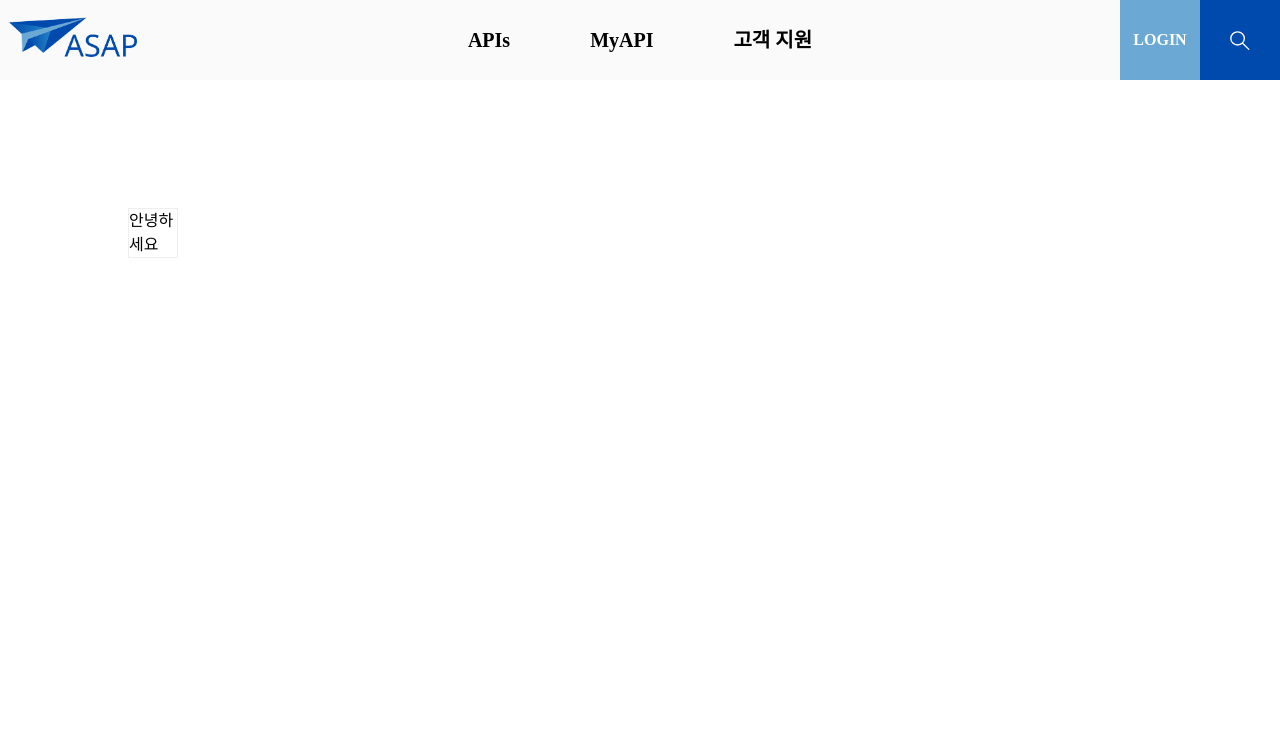
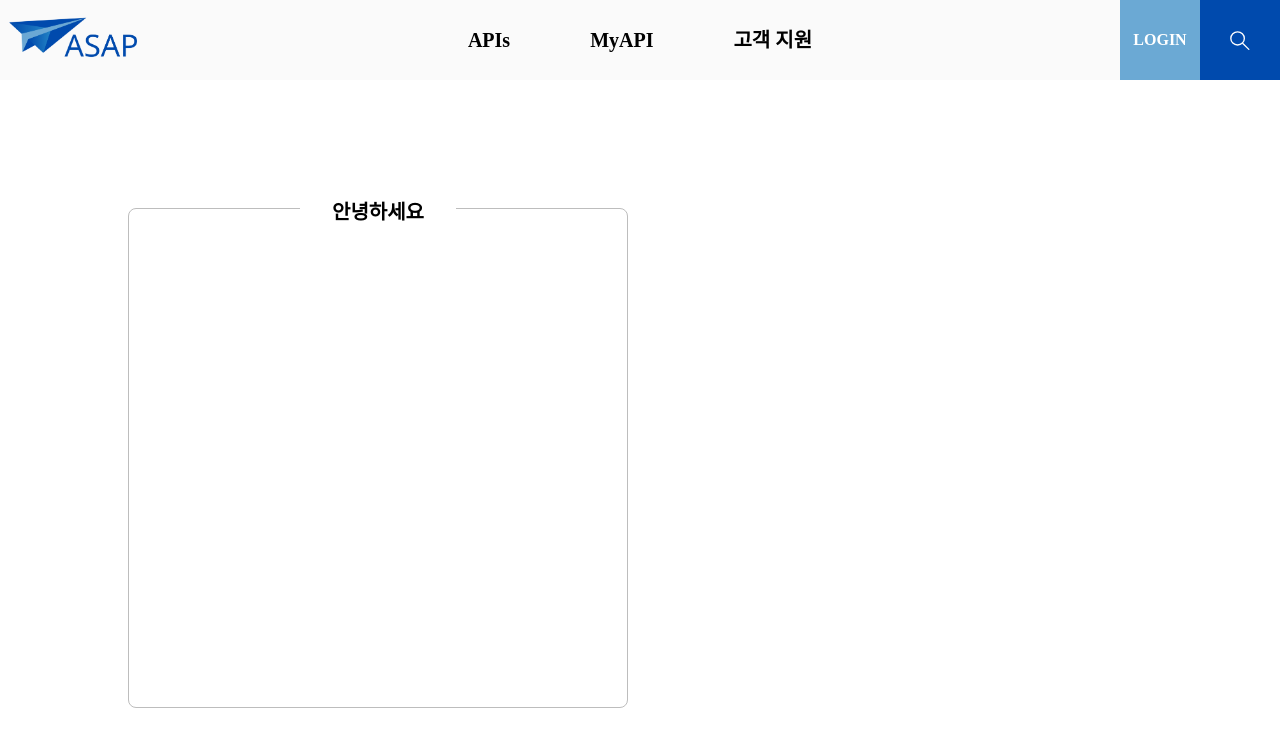
Before and after one commit to ji-eun-moon/ASAP, a React (Create React App) app in the folder Frontend/asap/: page /test in a window 1280 px wide. Shown: the top 746 px of the page. Built offline with nearby package versions, Linux system fonts and the light colour scheme; a web font is replaced by a local one; what tw-elements would draw is missing.

Commit message:
[FE] FEAT : chartFrame 구현

```diff
--- a/Frontend/asap/src/components/chart/chartFrame.tsx
+++ b/Frontend/asap/src/components/chart/chartFrame.tsx
@@ -5,23 +5,35 @@ import React from 'react';
  * @param width 너비
  * @param height 높이
  * @param title 타이틀
+ * @param fontsize 폰트 크기
  */
 
 interface ChartFrameProps {
   width: string;
   height: string;
   title: string;
+  fontsize: string;
 }
 
-function ChartFrame({ width, height, title }: ChartFrameProps) {
+function ChartFrame({ width, height, title, fontsize }: ChartFrameProps) {
   const frameStyle = {
     width,
     height,
   };
-
+  const fontSizeStyle = {
+    fontSize: fontsize,
+  };
   return (
-    <div className="border" style={frameStyle}>
-      <div className="">{title}</div>
+    <div
+      className="border relative border-gray-400 rounded-lg"
+      style={frameStyle}
+    >
+      <div
+        className="absolute -top-3 left-1/2 transform -translate-x-1/2 font-bold bg-white px-8"
+        style={fontSizeStyle}
+      >
+        {title}
+      </div>
     </div>
   );
 }
--- a/Frontend/asap/src/pages/test.tsx
+++ b/Frontend/asap/src/pages/test.tsx
@@ -5,7 +5,12 @@ const test = () => {
   return (
     <div className="ml-32 mt-32">
       <div>
-        <ChartFrame width="50px" height="50px" title="안녕하세요" />
+        <ChartFrame
+          width="500px"
+          height="500px"
+          title="안녕하세요"
+          fontsize="20px"
+        />
       </div>
     </div>
   );
```
Also changed, not shown: 1 other file (tests, documents, lock files or other folders).
